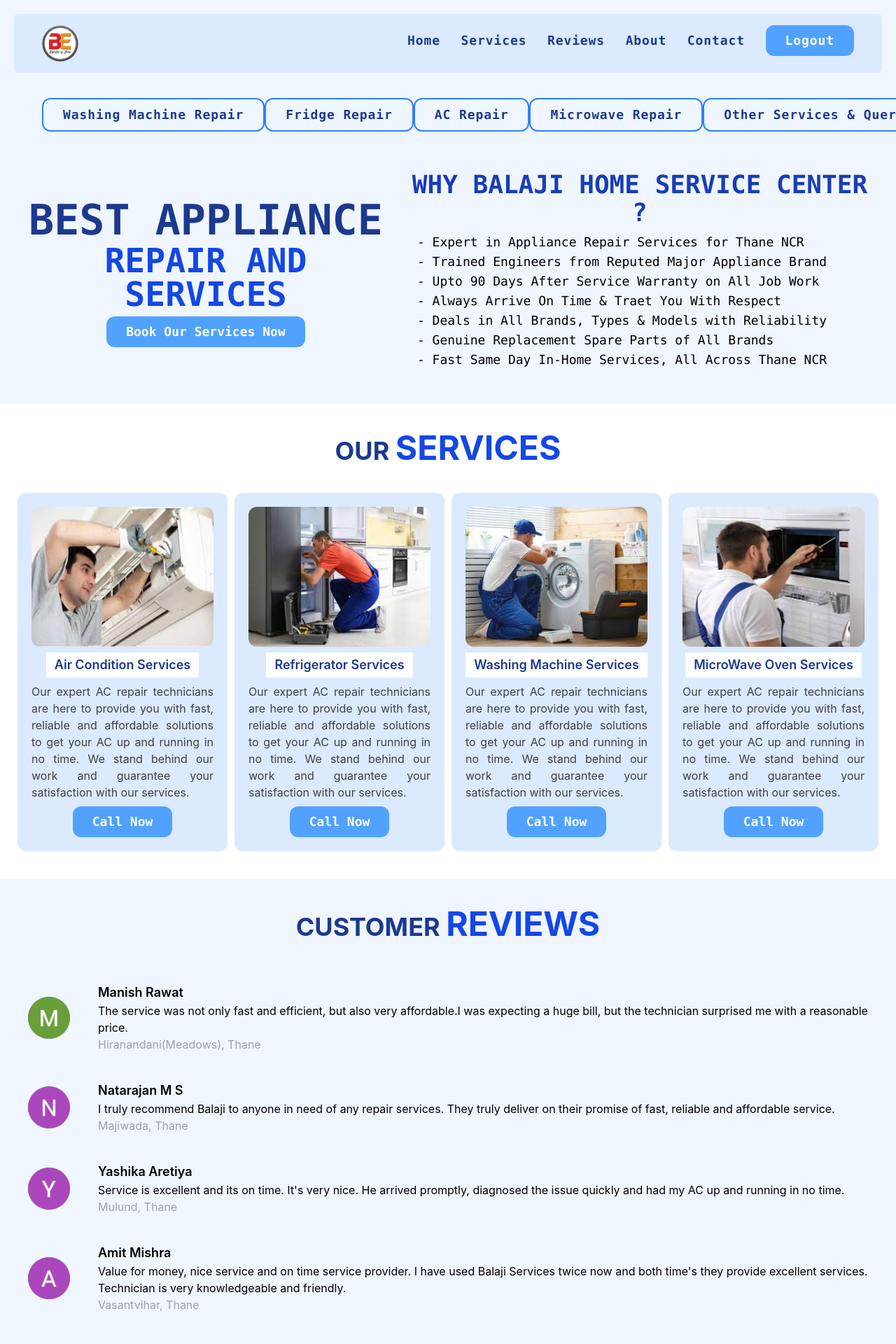
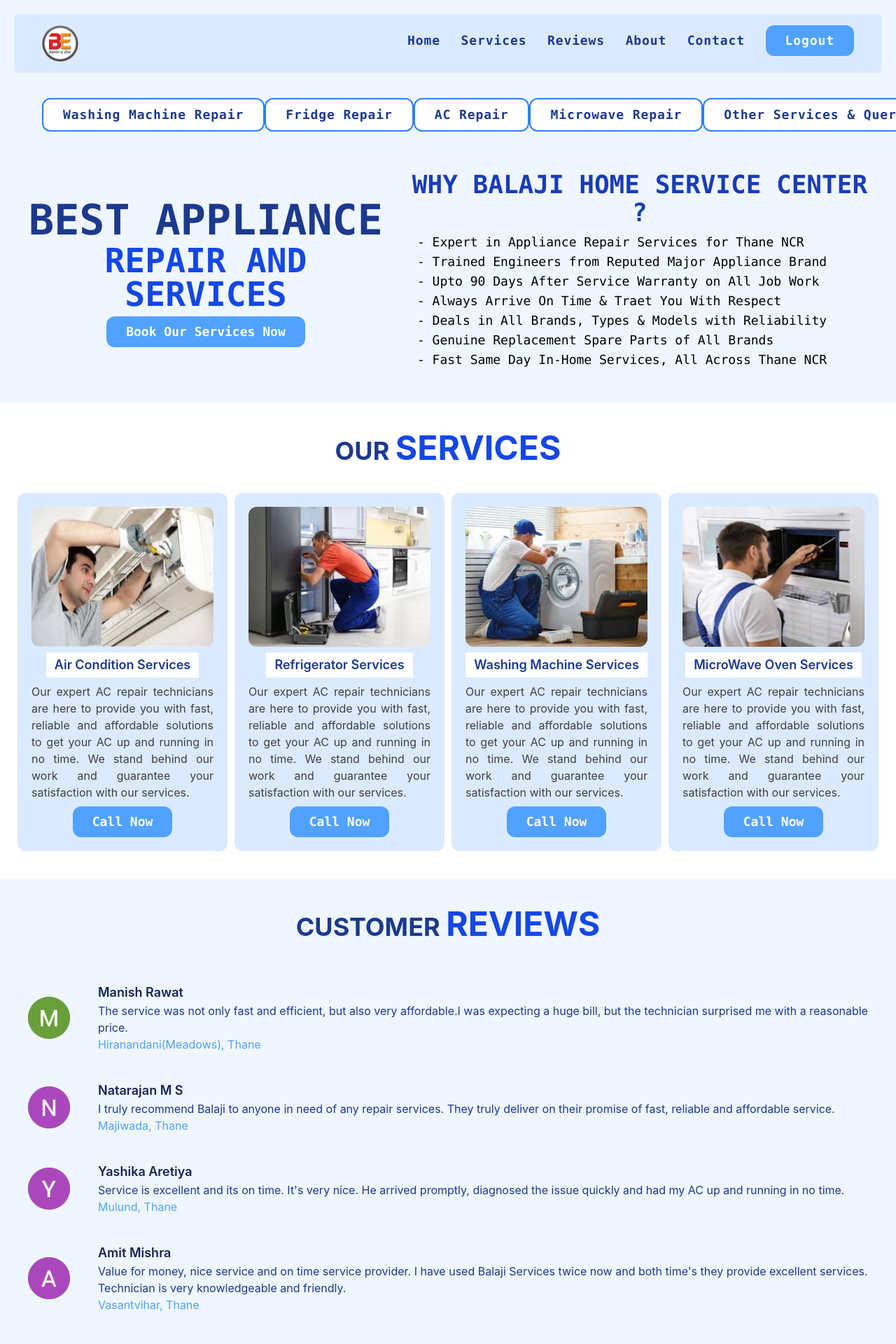
Before and after one commit to anshu-Creates/mern-stack-project, a React app in the folder Frontend/: page / in a window 1280 px wide. Shown: the top 1920 px of the page at 70% size. Built offline with nearby package versions, Linux system fonts and the light colour scheme; the HTML template or start-up script is replaced by a standard one.

Commit message:
Add Contact component and update App structure; enhance About and Servicebar styles

```diff
--- a/Frontend/src/App.jsx
+++ b/Frontend/src/App.jsx
@@ -4,6 +4,7 @@
 import Reviews from './components/Reviews/Reviews'
 import About from './components/About/About'
 import Features from './components/Features/Features'
+import Contact from './components/Contact/Contact'
 
 const App = () => {
   return (
@@ -13,6 +14,7 @@
       <Reviews/>
       <About />
       <Features/>
+      <Contact/>
     </div>
   )
 }
--- a/Frontend/src/components/About/About.jsx
+++ b/Frontend/src/components/About/About.jsx
@@ -6,10 +6,10 @@
     <div className='bg-white px-5 py-10'>
         <Header h1='ABOUT' h2='US'/>
         <div className='flex justify-around font-mono'>
-            <img src="/src/assets/f1.png" alt="Contact" className='mx-10 h-50 w-80'/>
+            <img src="/src/assets/f1.png" alt="About" className='mx-10 h-50 w-80'/>
             <div className='px-25 w-4xl'>
                 <h4 className='text-xl text-center mb-2 text-blue-900 font-extrabold'>Who We Are ?</h4>
-                <p className='text-center'>Welcome to Balaji Repair & Services, where innovation meets excellence. We are a passionate team dedicated to providing top-notch Washing Machine, Microwave, Fridge, AC Repair. Our mission is to deliver high-quality solutions that cater to your needs, ensuring efficiency, reliability and satisfaction. With a team of skilled professionals and years of experience, we strive to stay ahead of industry.</p>
+                <p className='text-center text-blue-800'>Welcome to Balaji Repair & Services, where innovation meets excellence. We are a passionate team dedicated to providing top-notch Washing Machine, Microwave, Fridge, AC Repair. Our mission is to deliver high-quality solutions that cater to your needs, ensuring efficiency, reliability and satisfaction. With a team of skilled professionals and years of experience, we strive to stay ahead of industry.</p>
                 <h5 className='bg-blue-400 text-center my-2'>Welcome to BALAJI REPAIR AND SERVICES</h5>
             </div>
         </div>
--- /dev/null
+++ b/Frontend/src/components/Contact/Contact.jsx
@@ -0,0 +1,29 @@
+import React from 'react'
+import Header from '../Header'
+import Button from '../Button'
+
+const Contact = () => {
+  return (
+    <div className='bg-white px-5 py-10'>
+        <Header h1='CONTACT' h2='US'/>
+        <div className='p-5 flex justify-around items-center'>
+            <div className='text-lg text-blue-800 font-mono'>
+                <p><span className='font-bold text-blue-900'>Address : </span>Thane(West), 400610</p>
+                <p><span className='font-bold text-blue-900'>Phone : </span>+91 98765 43210 / +91 98765 43210</p>
+                <p><span className='font-bold text-blue-900'>Email : </span>xyz123@abc.com</p>
+            </div>
+            <img src="/src/assets/f6.png" alt="contact" className='w-60 h-40'/>
+        </div>
+        <form className='flex p-5 flex-col border-2 border-blue-800 my-5'>
+            <input type="text" placeholder='Your Name' className='border border-blue-400 placeholder:text-blue-400 p-2 m-2'/>
+            <input type="text" placeholder='Email' className='border border-blue-400 placeholder:text-blue-400 p-2 m-2'/>
+            <input type="text" placeholder='Phone Numbar' className='border border-blue-400 placeholder:text-blue-400 p-2 m-2'/>
+            <input type="text" placeholder='Subject' className='border border-blue-400 placeholder:text-blue-400 p-2 m-2'/>
+            <textarea rows={7} placeholder='Your Mesage' className='border border-blue-400 placeholder:text-blue-400 p-2 m-2'></textarea>
+            <Button title='Submit'/>
+        </form>
+    </div>
+  )
+}
+
+export default Contact
--- a/Frontend/src/components/Home/Servicebar/Servicebar.jsx
+++ b/Frontend/src/components/Home/Servicebar/Servicebar.jsx
@@ -3,11 +3,11 @@
 const Servicebar = () => {
   return (
     <div className='flex sticky top-5 text-lg m-5 py-4 px-10 bg-transparent tracking-wider font-bold text-blue-900 justify-between items-center whitespace-nowrap'>
-        <button className='border-2 hover:translate-0.5  cursor-pointer bg-blue-50 hover:bg-blue-200 duration-400 border-blue-500 py-2 px-7 rounded-xl'>Washing Machine Repair</button>
-        <button className='border-2 hover:translate-0.5  cursor-pointer bg-blue-50 hover:bg-blue-200 duration-400 border-blue-500 py-2 px-7 rounded-xl'>Fridge Repair</button>
-        <button className='border-2 hover:translate-0.5  cursor-pointer bg-blue-50 hover:bg-blue-200 duration-400 border-blue-500 py-2 px-7 rounded-xl'>AC Repair</button>
-        <button className='border-2 hover:translate-0.5  cursor-pointer bg-blue-50 hover:bg-blue-200 duration-400 border-blue-500 py-2 px-7 rounded-xl'>Microwave Repair</button>
-        <button className='border-2 hover:translate-0.5  cursor-pointer bg-blue-50 hover:bg-blue-200 duration-400 border-blue-500 py-2 px-7 rounded-xl'>Other Services & Queries</button>
+        <button className='border-2 hover:translate-0.5  cursor-pointer hover:bg-blue-200 duration-400 border-blue-500 bg-white py-2 px-7 rounded-xl'>Washing Machine Repair</button>
+        <button className='border-2 hover:translate-0.5  cursor-pointer hover:bg-blue-200 duration-400 border-blue-500 bg-white py-2 px-7 rounded-xl'>Fridge Repair</button>
+        <button className='border-2 hover:translate-0.5  cursor-pointer hover:bg-blue-200 duration-400 border-blue-500 bg-white py-2 px-7 rounded-xl'>AC Repair</button>
+        <button className='border-2 hover:translate-0.5  cursor-pointer hover:bg-blue-200 duration-400 border-blue-500 bg-white py-2 px-7 rounded-xl'>Microwave Repair</button>
+        <button className='border-2 hover:translate-0.5  cursor-pointer hover:bg-blue-200 duration-400 border-blue-500 bg-white py-2 px-7 rounded-xl'>Other Services & Queries</button>
     </div>
   )
 }
--- a/Frontend/src/components/Reviews/Reviewcard.jsx
+++ b/Frontend/src/components/Reviews/Reviewcard.jsx
@@ -5,9 +5,9 @@
     <div className='flex justify-items-start align-middle items-center gap-10 p-5'>
         <img src={props.dp} alt="DP" className='w-15 h-15'/>
         <div>
-            <h4 className='text-lg font-semibold'>{props.name}</h4>
-            <p>{props.msg}</p>
-            <p className='text-zinc-400'>{props.addr}</p>
+            <h4 className='text-lg font-semibold text-blue-950'>{props.name}</h4>
+            <p className='text-blue-900'>{props.msg}</p>
+            <p className='text-blue-400'>{props.addr}</p>
         </div>
     </div>
   )
```
